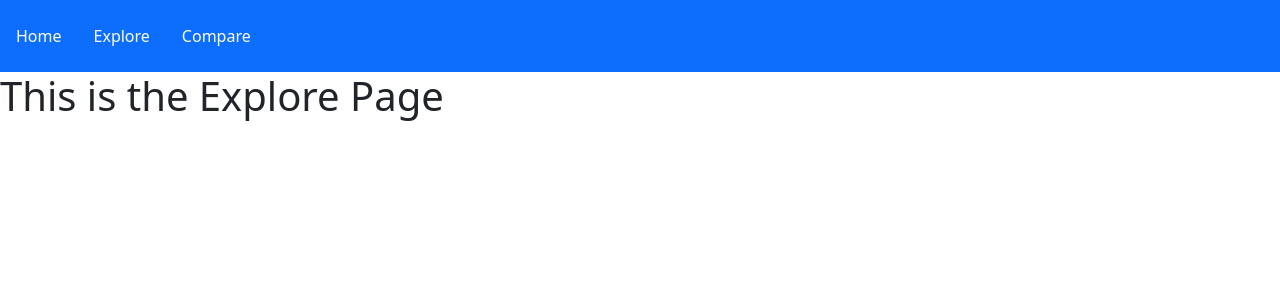
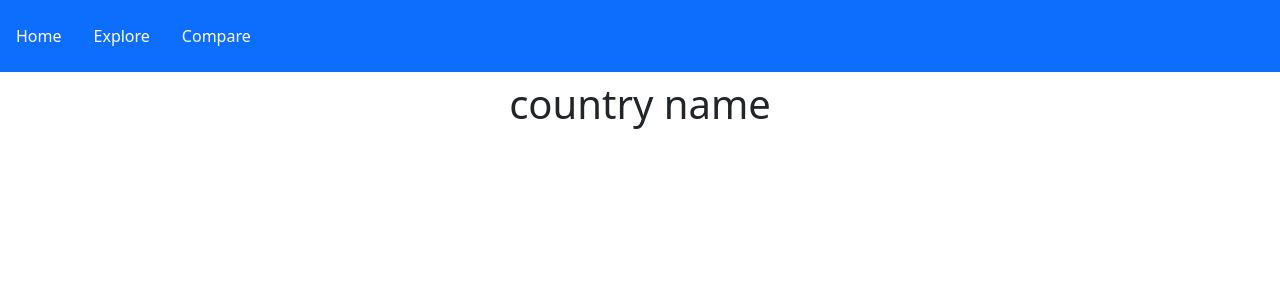
Before and after one commit to nicolekurtz93/gun-violence-dashboard, a React (Create React App) app in the folder gun-violence-dashboard/: page /explore in a window 1280 px wide. Shown: the top 300 px of the page. Built offline with nearby package versions, Linux system fonts and the light colour scheme; no server answers.

Commit message:
add proxy to enable accces to gunplicy api from localhost

```diff
--- a/gun-violence-dashboard/package.json
+++ b/gun-violence-dashboard/package.json
@@ -2,6 +2,7 @@
   "name": "my-app",
   "version": "0.1.0",
   "private": true,
+  "proxy": "https://www.gunpolicy.org",
   "dependencies": {
     "@testing-library/jest-dom": "^5.16.5",
     "@testing-library/react": "^13.4.0",
--- a/gun-violence-dashboard/src/pages/Explore.js
+++ b/gun-violence-dashboard/src/pages/Explore.js
@@ -1,8 +1,51 @@
-import React from "react";
+import { useEffect, useState } from 'react';
+import axios from 'axios';
+
+// TODO:
+// dropdown of countries (need api to get country ids)
+// on dropdown select, hit api to get data for selected country
 
 function Explore () {
+
+    const [gunsOwned, setGunsOwned] = useState([]);
+    // const [search, setSearch] = useState('');
+
+    useEffect(() => {
+      axios
+        .get('index.php?option=com_api&app=gpodatapage&clientid=306&key=b7bb356715bf99d6d04e75d266d689db&resource=getcategorydata&category=number_of_privately_owned_firearms&location_id=1&format=raw')
+        .then((response) => {
+          console.log(response.data)
+          setGunsOwned(response.data.data);
+        })
+        .catch((error) => {
+          console.error(error);
+        });
+    }, []);
+
+    // const handleChange = (event) => {
+    //   setInput(event.target.value);
+    // };
+
+    // const handleSubmit = (event) => {
+    //   event.preventDefault();
+    //   setSearch(input.toLowerCase());
+    // };
+
+    // function executeSearch() {
+    //   let results = characters.filter((character) => {
+    //     if (character.fullName.toLowerCase().includes(search)) {
+    //       character.alt = `picture of ${character.fullName}`
+    //       return character;
+    //     }
+    //     return '';
+    //   })
+    // };
+
     return (
-        <h1>This is the Explore Page</h1>
+      <div className='d-flex flex-column justify-content-center align-items-center m-2'>
+      <h1>country name</h1>
+      <div>{gunsOwned}</div>
+    </div>
     );
 }
 
```
Also changed, not shown: 1 other file (tests, documents, lock files or other folders).
